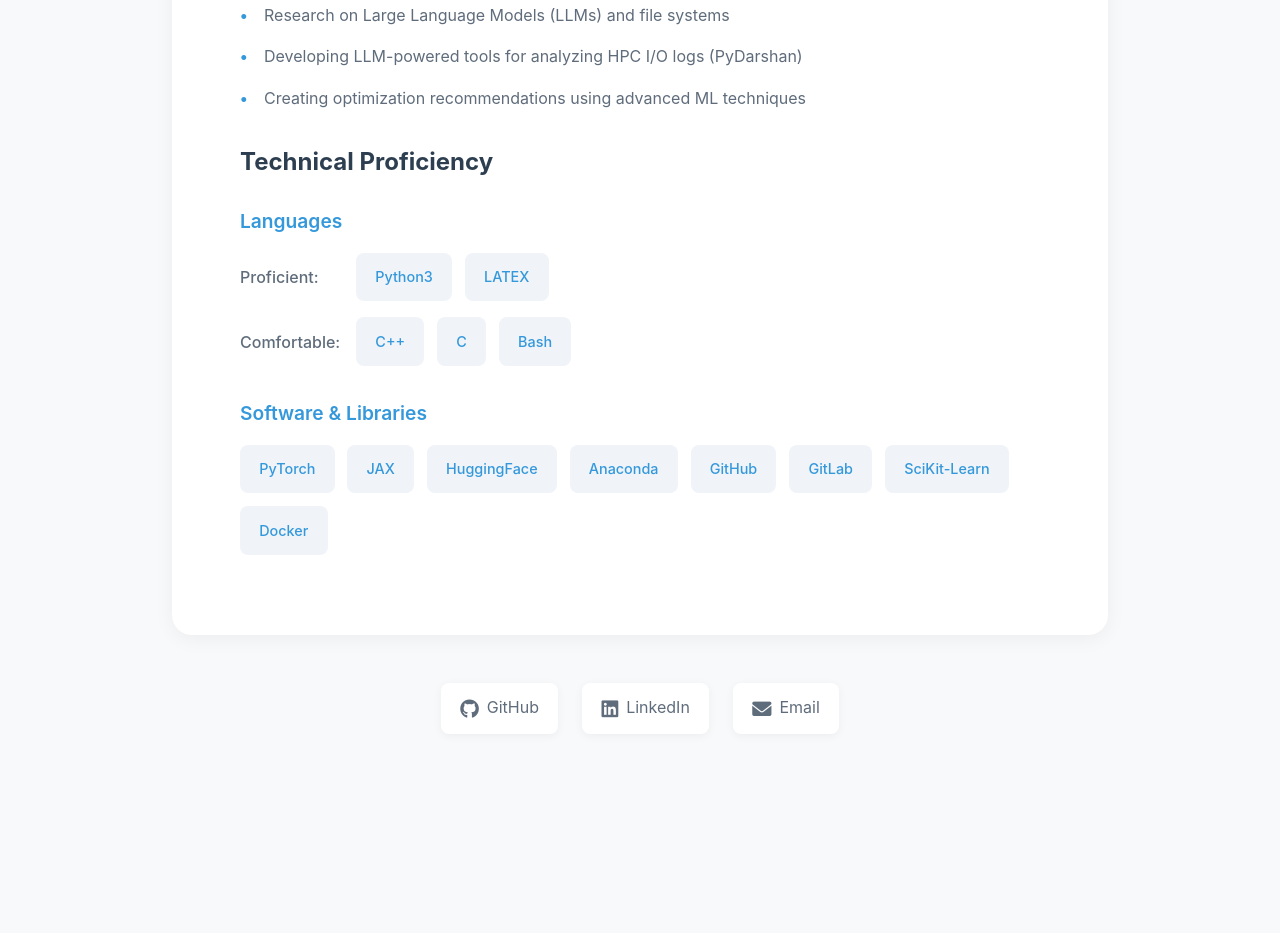
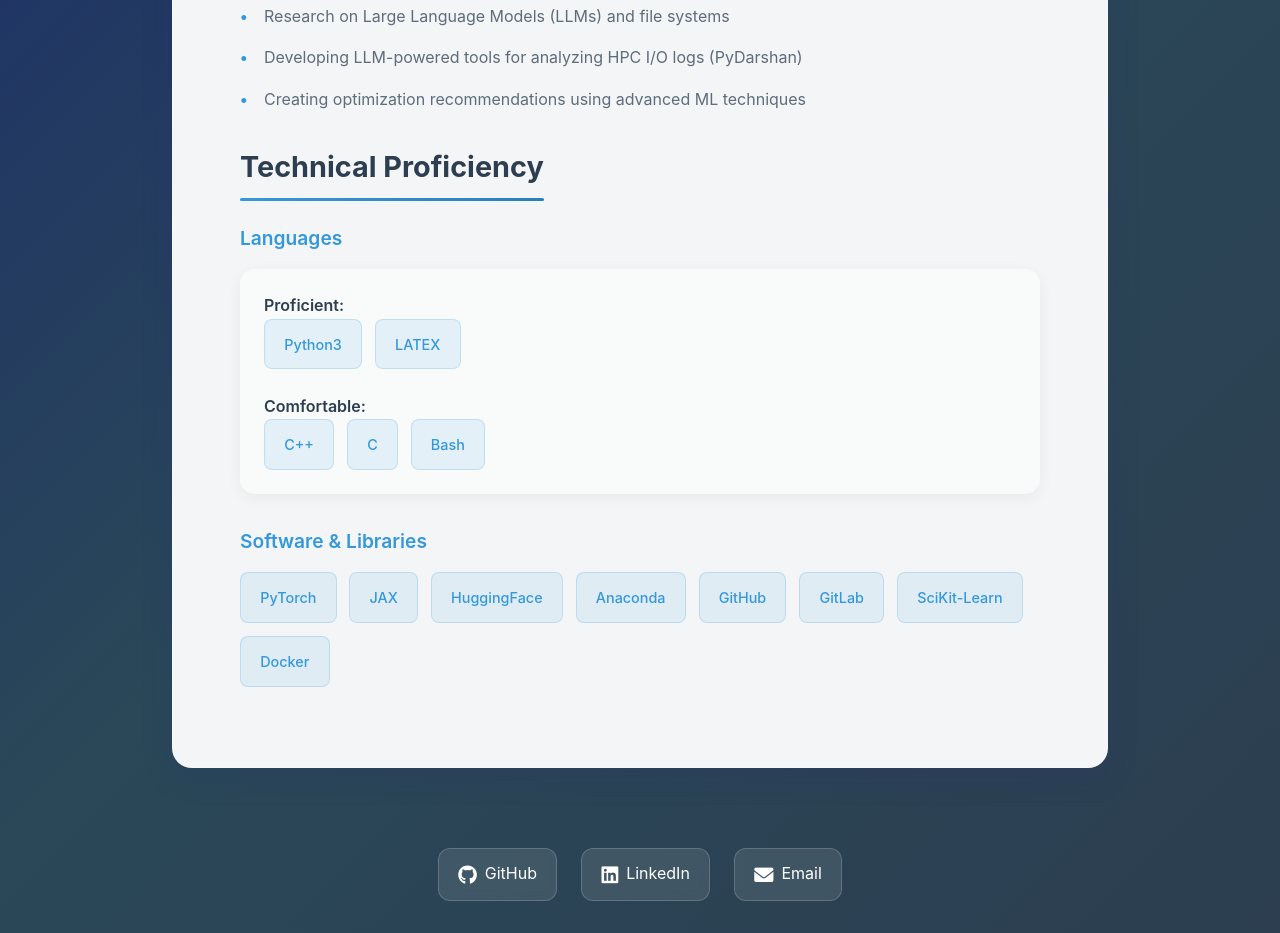
Before and after one commit to Anish-1101-lab/personal_website, a plain HTML site: page index.html in a window 1280 px wide. Shown: the part 516-1449 px from the top of the page. Before the commit the page ends 1282 px from the top, so only its background shows below. Drawn offline with Linux system fonts and the light colour scheme.

Commit message:
Update: tweaked homepage and about section

```diff
--- a/styles.css
+++ b/styles.css
@@ -9,7 +9,8 @@
     font-family: 'Inter', -apple-system, BlinkMacSystemFont, 'Segoe UI', Roboto, sans-serif;
     line-height: 1.6;
     color: #2c3e50;
-    background-color: #f8f9fa;
+    background: linear-gradient(135deg, #1a2a6c, #2a4858, #2c3e50);
+    min-height: 100vh;
 }
 
 .container {
@@ -26,6 +27,10 @@
     text-align: center;
     padding: 3rem 0;
     margin-bottom: 2rem;
+    background: rgba(255, 255, 255, 0.1);
+    backdrop-filter: blur(10px);
+    border-radius: 20px;
+    box-shadow: 0 8px 32px rgba(0, 0, 0, 0.1);
 }
 
 .profile-section {
@@ -54,10 +59,12 @@
 /* Main Content Styles */
 .main-content {
     flex-grow: 1;
-    background: white;
+    background: rgba(255, 255, 255, 0.95);
     border-radius: 20px;
     padding: 3rem;
-    box-shadow: 0 4px 20px rgba(0,0,0,0.05);
+    box-shadow: 0 8px 32px rgba(31, 38, 135, 0.15);
+    backdrop-filter: blur(4px);
+    border: 1px solid rgba(255, 255, 255, 0.18);
 }
 
 .about-section {
@@ -115,9 +122,22 @@
 }
 
 .skills-container h3 {
-    font-size: 1.5rem;
-    margin-bottom: 1.5rem;
+    font-size: 1.8rem;
+    margin-bottom: 2rem;
     color: #2c3e50;
+    position: relative;
+    display: inline-block;
+}
+
+.skills-container h3:after {
+    content: '';
+    position: absolute;
+    bottom: -10px;
+    left: 0;
+    width: 100%;
+    height: 3px;
+    background: linear-gradient(135deg, #3498db, #2980b9);
+    border-radius: 2px;
 }
 
 .skills-category {
@@ -134,21 +154,42 @@
 .proficiency-group {
     display: flex;
     flex-direction: column;
-    gap: 1rem;
-    margin-bottom: 1rem;
+    gap: 1.5rem;
+    margin-bottom: 1.5rem;
+    background: rgba(255, 255, 255, 0.5);
+    padding: 1.5rem;
+    border-radius: 15px;
+    box-shadow: 0 4px 15px rgba(0, 0, 0, 0.05);
+    transition: all 0.3s ease;
 }
 
-.proficiency-level {
-    display: flex;
-    align-items: flex-start;
-    gap: 1rem;
+.proficiency-group:hover {
+    transform: translateY(-5px);
+    box-shadow: 0 8px 25px rgba(52, 152, 219, 0.15);
 }
 
 .level-label {
-    min-width: 100px;
-    color: #5f6c7b;
-    font-weight: 500;
+    min-width: 120px;
+    color: #2c3e50;
+    font-weight: 600;
     padding-top: 0.8rem;
+    position: relative;
+    transition: all 0.3s ease;
+}
+
+.level-label:after {
+    content: '';
+    position: absolute;
+    bottom: -5px;
+    left: 0;
+    width: 0;
+    height: 2px;
+    background: linear-gradient(135deg, #3498db, #2980b9);
+    transition: width 0.3s ease;
+}
+
+.proficiency-group:hover .level-label:after {
+    width: 50px;
 }
 
 .skills-grid {
@@ -159,21 +200,45 @@
 }
 
 .skill-tag {
-    background-color: #f0f4f8;
+    background: rgba(52, 152, 219, 0.1);
     color: #3498db;
     padding: 0.8rem 1.2rem;
     border-radius: 8px;
     text-align: center;
     font-size: 0.9rem;
     font-weight: 500;
-    transition: transform 0.3s ease, box-shadow 0.3s ease;
+    transition: all 0.3s cubic-bezier(0.4, 0, 0.2, 1);
+    border: 1px solid rgba(52, 152, 219, 0.2);
+    position: relative;
+    overflow: hidden;
+}
+
+.skill-tag:before {
+    content: '';
+    position: absolute;
+    top: 0;
+    left: 0;
+    width: 100%;
+    height: 100%;
+    background: linear-gradient(135deg, #3498db, #2980b9);
+    opacity: 0;
+    transition: opacity 0.3s ease;
+    z-index: 1;
+}
+
+.skill-tag span {
+    position: relative;
+    z-index: 2;
 }
 
 .skill-tag:hover {
-    transform: translateY(-2px);
-    box-shadow: 0 4px 12px rgba(52, 152, 219, 0.1);
-    background-color: #3498db;
+    transform: translateY(-2px) scale(1.05);
+    box-shadow: 0 8px 20px rgba(52, 152, 219, 0.2);
     color: white;
+}
+
+.skill-tag:hover:before {
+    opacity: 1;
 }
 
 /* Footer Styles */
@@ -186,19 +251,21 @@
     display: flex;
     justify-content: center;
     gap: 1.5rem;
+    margin-top: 2rem;
 }
 
 .social-link {
     display: flex;
     align-items: center;
     gap: 0.5rem;
-    color: #5f6c7b;
+    color: #fff;
     text-decoration: none;
     padding: 0.8rem 1.2rem;
-    border-radius: 8px;
-    transition: all 0.3s ease;
-    background-color: white;
-    box-shadow: 0 2px 10px rgba(0,0,0,0.05);
+    border-radius: 12px;
+    transition: all 0.3s cubic-bezier(0.4, 0, 0.2, 1);
+    background: rgba(255, 255, 255, 0.1);
+    backdrop-filter: blur(4px);
+    border: 1px solid rgba(255, 255, 255, 0.18);
     position: relative;
     overflow: hidden;
 }
@@ -210,33 +277,16 @@
     left: 0;
     width: 100%;
     height: 100%;
-    background: #3498db;
+    background: linear-gradient(135deg, #3498db, #2980b9);
     transform: scaleX(0);
     transform-origin: right;
     transition: transform 0.3s ease;
     z-index: 0;
 }
 
-.social-link:hover:before {
-    transform: scaleX(1);
-    transform-origin: left;
-}
-
-.social-link i,
-.social-link span {
-    position: relative;
-    z-index: 1;
-    transition: all 0.3s ease;
-}
-
 .social-link:hover {
     transform: translateY(-2px);
-    box-shadow: 0 4px 15px rgba(52, 152, 219, 0.2);
-}
-
-.social-link:hover i,
-.social-link:hover span {
-    color: white;
+    box-shadow: 0 8px 20px rgba(52, 152, 219, 0.2);
 }
 
 /* GitHub specific hover */
```
